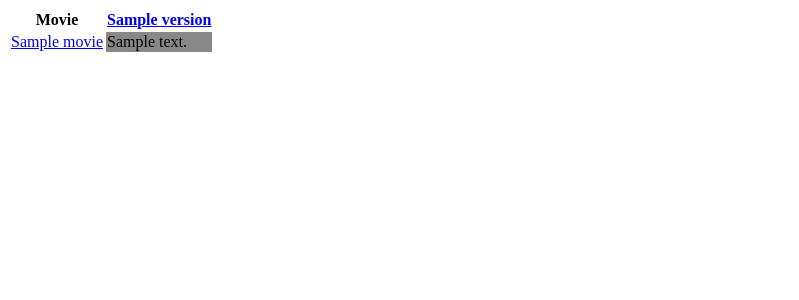
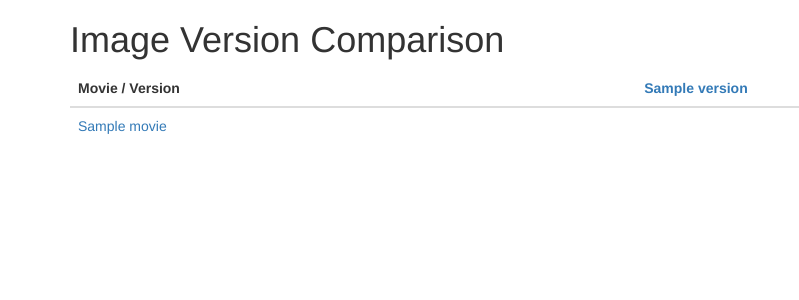
Before and after one commit to ChaosBeiduo/ImageDiffinPython, a Flask app: template templates/index.html in a window 1280 px wide. Shown: the top 300 px of the page, without its empty margins (0-799 px from the left). Run offline with Flask 3, Linux system fonts and the light colour scheme; the template is opened without the code that fills it: most values are stand-ins (such as "Sample title", 1, 10 or a date in 2020); parts of the project's set-up code (start-up, migrations or seed data) failed here and were passed over; some libraries are stand-ins or nearby versions.

Commit message:
fix app.py

```diff
--- a/app.py
+++ b/app.py
@@ -1,31 +1,33 @@
 from flask import Flask, render_template, request, send_from_directory, abort
 import os
-from file_browser import display_directory_content, get_version_and_movie_data, has_difference
-from imagediff import image_diff
+from file_browser import display_directory_content, get_version_directories, get_movie_frame_versions
+from imagediff import image_diff, has_image_difference
 
 app = Flask(__name__)
 
 @app.route('/')
 def index():
-    dir_path = request.args.get('dir', '.')
-    if not os.path.exists(dir_path) or not os.path.isdir(dir_path):
+    version_dirs = get_version_directories()
+    movies = get_movie_frame_versions(version_dirs)
+    return render_template('index.html', movies=movies, version_dirs=version_dirs)
+
+@app.route('/movie_details/<movie_name>')
+def movie_details(movie_name):
+    version_dirs = get_version_directories()
+    frames = get_movie_frame_versions(version_dirs, movie_name)
+    return render_template('movie_details.html', movie_name=movie_name, frames=frames, version_dirs=version_dirs)
+
+@app.route('/version_details/<version>')
+def version_details(version):
+    previous_version = str(int(version) - 1)  # Assuming version naming is sequential integers
+    diffs = has_image_difference(version, previous_version)
+    return render_template('version_details.html', version=version, diffs=diffs)
+
+@app.route('/display_images')
+def display_images():
+    image_path = request.args.get('image', '')
+    if not os.path.isfile(image_path):
         abort(404)
-    files, breadcrumbs = display_directory_content(dir_path)
-    return render_template('index.html', files=files, breadcrumbs=breadcrumbs, current_dir=dir_path)
-
-@app.route('/movie/<string:movie_name>')
-def movie_details(movie_name):
-    data = get_version_and_movie_data(movie_name=movie_name)
-    return render_template('movie_details.html', data=data, movie_name=movie_name)
-
-@app.route('/version/<int:version>')
-def version_details(version):
-    files, has_diffs = has_difference(version)
-    return render_template('version_details.html', files=files, has_diffs=has_diffs, version=version)
-
-@app.route('/display_images/<int:version>/<string:movie>/<int:frame_number>')
-def display_images(version, movie, frame_number):
-    image_path = f"{version}/{movie}-{frame_number}.png"
     diff_results = image_diff(image_path)
     return render_template('display_images.html', diff_results=diff_results, image_path=image_path)
 
--- a/templates/index.html
+++ b/templates/index.html
@@ -4,30 +4,42 @@
     <title>ImageDiff</title>
     <meta charset="UTF-8" />
     <meta name="viewport" content="width=device-width, initial-scale=1.0" />
-    <link rel="stylesheet" type="text/css" href="{{ url_for('static', filename='styles/main.css') }}" />
+    <link rel="stylesheet" href="//maxcdn.bootstrapcdn.com/bootstrap/3.2.0/css/bootstrap.min.css">
+    <link rel="stylesheet" href="//maxcdn.bootstrapcdn.com/bootstrap/3.2.0/css/bootstrap-theme.min.css">
+    <link rel="stylesheet" href="//maxcdn.bootstrapcdn.com/font-awesome/4.1.0/css/font-awesome.min.css">
+    <link rel="stylesheet" href="{{ url_for('static', filename='styles/main.css') }}" />
+    <script src="//code.jquery.com/jquery-1.11.0.min.js"></script>
+    <script src="//maxcdn.bootstrapcdn.com/bootstrap/3.2.0/js/bootstrap.min.js"></script>
 </head>
 <body>
-<div class="file-browser">
-    <table>
+<div class="container">
+    <h1>Image Version Comparison</h1>
+    <div class="table-responsive">
+        <table class="table">
             <thead>
                 <tr>
-                <th>Movie</th>
-                {% for version in version_dirs %}
-                    <th><a href="{{ url_for('version_details', version=version) }}">{{ version }}</a></th>
+                    <th>Movie / Version</th>
+                    {% for version in versions %}
+                        <th><a href="{{ url_for('version_detail', version=version) }}">{{ version }}</a></th>
                     {% endfor %}
                 </tr>
             </thead>
             <tbody>
-            {% for movie, data in movies.items() %}
+                {% for movie, version_info in movies.items() %}
                     <tr>
-                    <td><a href="{{ url_for('movie_details', movie_name=movie) }}">{{ movie }}</a></td>
-                    {% for version in version_dirs %}
-                        <td style="background-color: {{ data[version]['color'] }}">{{ data[version]['text'] }}</td>
+                        <td><a href="{{ url_for('movie_detail', movie=movie) }}">{{ movie }}</a></td>
+                        {% for version in versions %}
+                            {% if version in version_info %}
+                                <td class="diff-present"><a href="{{ url_for('diff_detail', movie=movie, version=version) }}">Diff</a></td>
+                            {% else %}
+                                <td class="no-diff"></td>
+                            {% endif %}
                         {% endfor %}
                     </tr>
                 {% endfor %}
             </tbody>
         </table>
     </div>
+</div>
 </body>
 </html>
```
Lines whose indentation alone changed are shown as unchanged.
